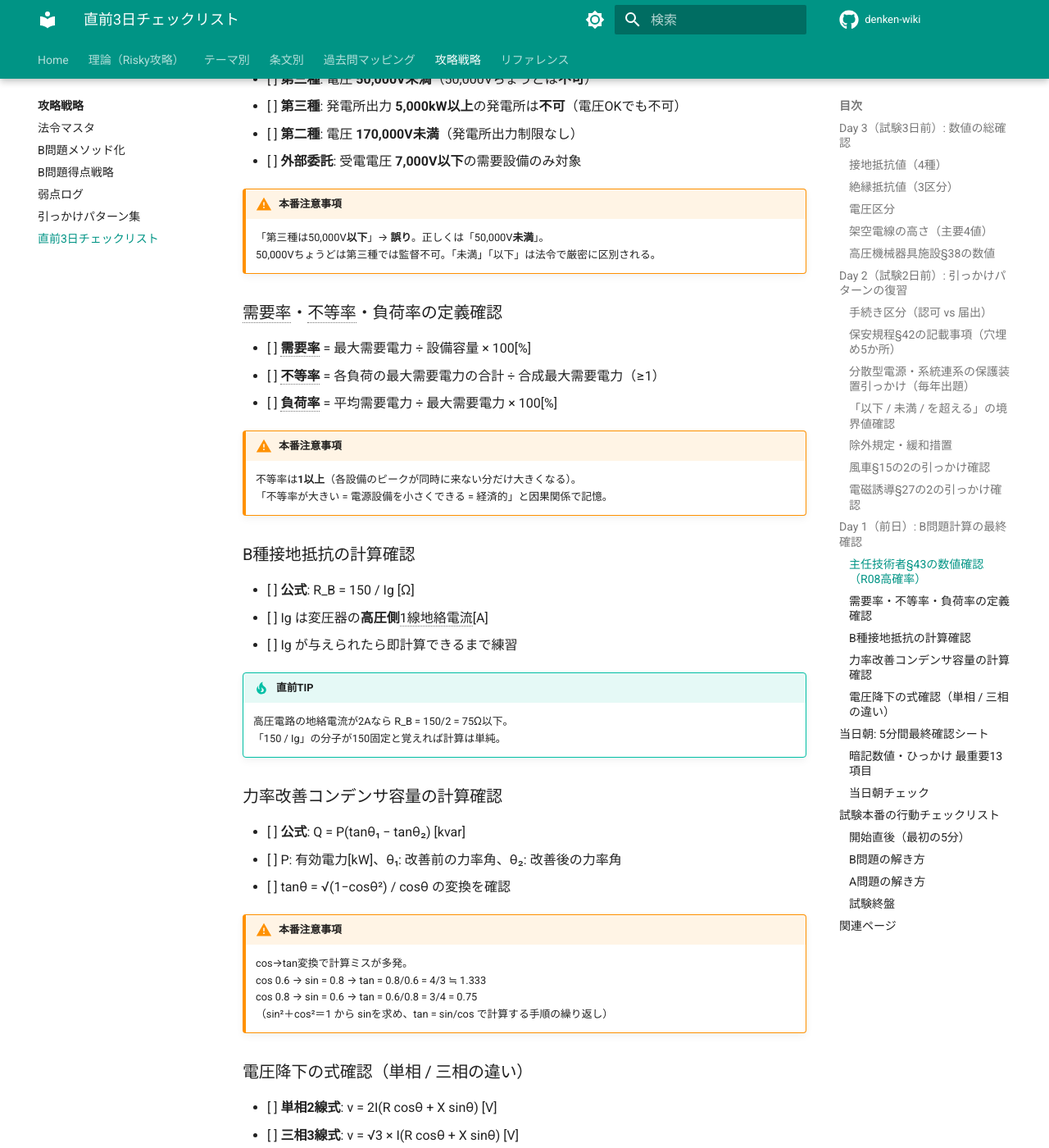
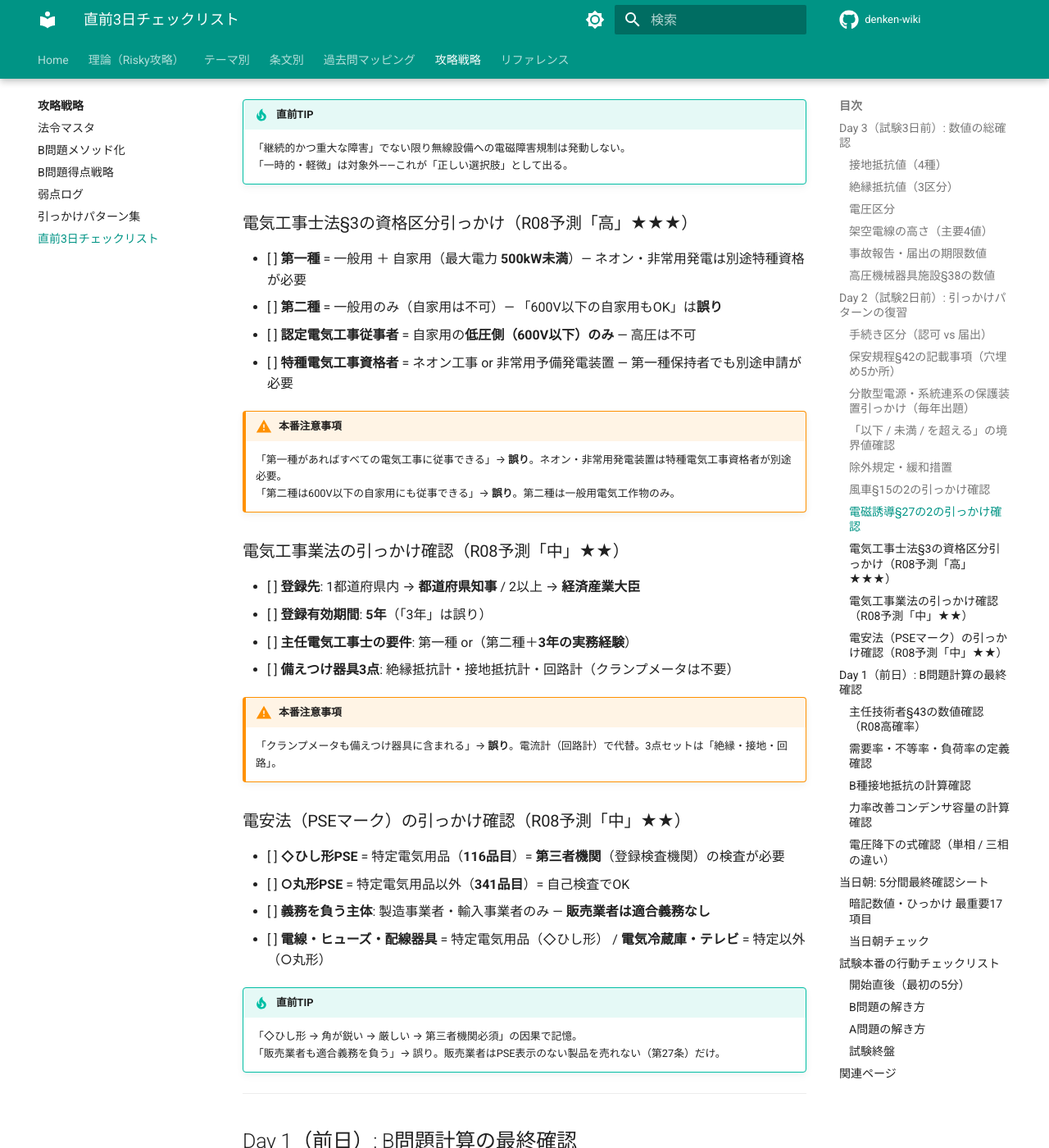
Before and after one commit to kfurufuru/denken-wiki, an MkDocs documentation site: the page built from docs/strategy/last-3days-checklist.md, in a window 1280 px wide and 1400 px high, scrolled down 4594 px. Shown: the whole window at 82% size. Built offline with MkDocs 1.6.1 and Material for MkDocs 9.7.7, drawn with Linux system fonts in a browser that asks for light colours; comment, search, counter and statistics services are not loaded; some of the changed text lies outside the part shown.

Commit message:
feat: last-3days-checklist — その他法令3セクション追加・最重要項目を13→17に拡充
- Day 2 引っかけパターン: 電気工事士法§3（資格区分）・電気工事業法・電安法PSEの3セクションを新規追加
- Day 3 数値確認: 事故報告期限（24h速報/30日詳報）・届出期限（30日前/90日前）・電気工事業者5年を追加
- 当日朝シート: 最重要13→17項目に拡充（事故速報・第一種上限・PSE区分・工事業法登録年数）
- 関連ページリンク: deadlines/penalties/koji-shi-3等を追加

Co-Authored-By: Claude Sonnet 4.6 <noreply@anthropic.com>

```diff
--- a/docs/strategy/last-3days-checklist.md
+++ b/docs/strategy/last-3days-checklist.md
@@ -50,6 +50,18 @@
 !!! tip "直前TIP"
     「道路6m → 鉄道5.5m → その他5m → 歩道橋3.5m」と大きい順に並べると覚えやすい。
     歩道橋の3.5mは**絶縁電線・ケーブル限定**の緩和値であることに注意。
+
+### 事故報告・届出の期限数値
+
+- [ ] **事故速報**: 発生を知った時から **24時間以内**（電気関係報告規則§3）
+- [ ] **事故詳報**: 発生を知った時から **30日以内**（電気関係報告規則§3）
+- [ ] **工事計画の届出**: 着工 **30日以上前**（電事法§48）
+- [ ] **工事計画の認可申請**: 着工 **90日以上前**（電事法§47、大規模設備）
+- [ ] **電気工事業者の登録有効期間**: **5年**
+
+!!! warning "本番注意事項"
+    事故報告は「**速報 24時間 / 詳報 30日**」の2段階。起算点は「事故発生を**知った時**」（発生時ではない）。
+    工事計画の届出と認可の期限「30日前 / 90日前」も頻出ひっかけ。
 
 ### 高圧機械器具施設§38の数値
 
@@ -142,6 +154,38 @@
     「継続的かつ重大な障害」でない限り無線設備への電磁障害規制は発動しない。
     「一時的・軽微」は対象外——これが「正しい選択肢」として出る。
 
+### 電気工事士法§3の資格区分引っかけ（R08予測「高」★★★）
+
+- [ ] **第一種** = 一般用 ＋ 自家用（最大電力 **500kW未満**）— ネオン・非常用発電は別途特種資格が必要
+- [ ] **第二種** = 一般用のみ（自家用は不可）— 「600V以下の自家用もOK」は**誤り**
+- [ ] **認定電気工事従事者** = 自家用の**低圧側（600V以下）のみ** — 高圧は不可
+- [ ] **特種電気工事資格者** = ネオン工事 or 非常用予備発電装置 — 第一種保持者でも別途申請が必要
+
+!!! warning "本番注意事項"
+    「第一種があればすべての電気工事に従事できる」→ **誤り**。ネオン・非常用発電装置は特種電気工事資格者が別途必要。
+    「第二種は600V以下の自家用にも従事できる」→ **誤り**。第二種は一般用電気工作物のみ。
+
+### 電気工事業法の引っかけ確認（R08予測「中」★★）
+
+- [ ] **登録先**: 1都道府県内 → **都道府県知事** / 2以上 → **経済産業大臣**
+- [ ] **登録有効期間**: **5年**（「3年」は誤り）
+- [ ] **主任電気工事士の要件**: 第一種 or（第二種＋**3年の実務経験**）
+- [ ] **備えつけ器具3点**: 絶縁抵抗計・接地抵抗計・回路計（クランプメータは不要）
+
+!!! warning "本番注意事項"
+    「クランプメータも備えつけ器具に含まれる」→ **誤り**。電流計（回路計）で代替。3点セットは「絶縁・接地・回路」。
+
+### 電安法（PSEマーク）の引っかけ確認（R08予測「中」★★）
+
+- [ ] **◇ひし形PSE** = 特定電気用品（**116品目**）= **第三者機関**（登録検査機関）の検査が必要
+- [ ] **○丸形PSE** = 特定電気用品以外（**341品目**）= 自己検査でOK
+- [ ] **義務を負う主体**: 製造事業者・輸入事業者のみ — **販売業者は適合義務なし**
+- [ ] **電線・ヒューズ・配線器具** = 特定電気用品（◇ひし形） / **電気冷蔵庫・テレビ** = 特定以外（○丸形）
+
+!!! tip "直前TIP"
+    「◇ひし形 → 角が鋭い → 厳しい → 第三者機関必須」の因果で記憶。
+    「販売業者も適合義務を負う」→ 誤り。販売業者はPSE表示のない製品を売れない（第27条）だけ。
+
 ---
 
 ## Day 1（前日）: B問題計算の最終確認
@@ -207,7 +251,7 @@
 
 試験開始前の5分間で見る最重要10項目。これだけ頭に入れて試験会場へ。
 
-### 暗記数値・ひっかけ 最重要13項目
+### 暗記数値・ひっかけ 最重要17項目
 
 | No. | 項目 | 値・正答 |
 |-----|------|---------|
@@ -224,6 +268,10 @@
 | 11 | 保安規程の穴埋め5か所 | **職保巡措記**（職務及び組織 / 保安教育 / 巡視・点検 / 措置 / 記録）|
 | 12 | 逆潮流なし時の保護装置 | **逆電力リレー（RPR）必要**（逆潮流ありは RPR不要） |
 | 13 | 第三種主任技術者の上限 | **50,000V未満**・発電所出力 **5,000kW未満**（「未満」が重要）|
+| 14 | 事故速報の期限 | **24時間以内**（詳報は30日以内） |
+| 15 | 電気工事士法 第一種の上限 | 最大電力 **500kW未満**の自家用＋一般用（ネオン・非常用発電は別途特種資格） |
+| 16 | PSEマーク◇と○の区別 | **◇ひし形=特定116品目=第三者機関必須** / ○丸形=特定以外341品目=自己検査 |
+| 17 | 電気工事業者の登録有効期間 | **5年**（「3年」は誤り） |
 
 ### 当日朝チェック
 
@@ -273,3 +321,8 @@
 - [引っかけパターン集](trap-patterns.md) — 引っかけの最終確認
 - [B問題得点戦略](b-mondai-strategy.md) — 時間配分の詳細
 - [頻出数値一覧](../reference/numbers.md) — 完全版数値リスト
+- [届出・申請期限一覧](../reference/deadlines.md) — 24時間・30日・30日前・90日前の全数値
+- [罰則・罰金比較表](../reference/penalties.md) — 4法令横断の罰則
+- [電気工事士法§3（資格区分）](../articles/other/koji-shi-3.md) — 資格マトリクス詳細
+- [電気用品安全法（PSEマーク）](../themes/pse-anzen-ho.md) — PSE区分の詳細解説
+- [出題周期・波分析](../kakomon/wave-analysis.md) — R08予測の最新版
```
